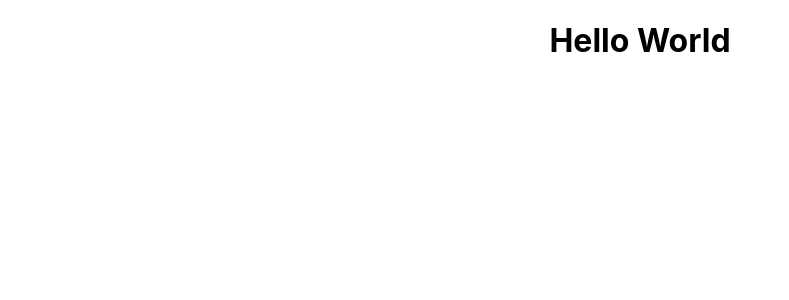
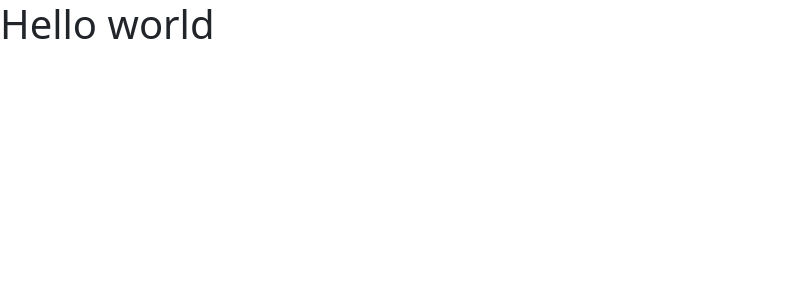
Before and after one commit to owin66/react-my-vay, a React (Create React App) app in the folder my-react-app/: page / in a window 1280 px wide. Shown: the top 300 px of the page, without its empty margins (0-789 px from the left). Built offline with nearby package versions, Linux system fonts and the light colour scheme.

Commit message:
my-react-vay

```diff
--- a/my-react-app/src/App.css
+++ /dev/null
@@ -1,38 +0,0 @@
-.App {
-  text-align: center;
-}
-
-.App-logo {
-  height: 40vmin;
-  pointer-events: none;
-}
-
-@media (prefers-reduced-motion: no-preference) {
-  .App-logo {
-    animation: App-logo-spin infinite 20s linear;
-  }
-}
-
-.App-header {
-  background-color: #282c34;
-  min-height: 100vh;
-  display: flex;
-  flex-direction: column;
-  align-items: center;
-  justify-content: center;
-  font-size: calc(10px + 2vmin);
-  color: white;
-}
-
-.App-link {
-  color: #61dafb;
-}
-
-@keyframes App-logo-spin {
-  from {
-    transform: rotate(0deg);
-  }
-  to {
-    transform: rotate(360deg);
-  }
-}
--- a/my-react-app/src/App.js
+++ /dev/null
@@ -1,12 +0,0 @@
-import logo from './logo.svg';
-import './App.css';
-
-function App() {
-  return (
-    <div className="App">
-      <h1>Hello World</h1>
-    </div>
-  );
-}
-
-export default App;
--- a/my-react-app/src/index.css
+++ /dev/null
@@ -1,13 +0,0 @@
-body {
-  margin: 0;
-  font-family: -apple-system, BlinkMacSystemFont, 'Segoe UI', 'Roboto', 'Oxygen',
-    'Ubuntu', 'Cantarell', 'Fira Sans', 'Droid Sans', 'Helvetica Neue',
-    sans-serif;
-  -webkit-font-smoothing: antialiased;
-  -moz-osx-font-smoothing: grayscale;
-}
-
-code {
-  font-family: source-code-pro, Menlo, Monaco, Consolas, 'Courier New',
-    monospace;
-}
--- a/my-react-app/src/index.js
+++ b/my-react-app/src/index.js
@@ -1,17 +1,8 @@
-import React from 'react';
-import ReactDOM from 'react-dom';
-import './index.css';
-import App from './App';
-import reportWebVitals from './reportWebVitals';
+import React from "react";
+import reactDom from 'react-dom'
+import 'bootstrap/dist/css/bootstrap.css'
 
-ReactDOM.render(
-  <React.StrictMode>
-    <App />
-  </React.StrictMode>,
-  document.getElementById('root')
-);
 
-// If you want to start measuring performance in your app, pass a function
-// to log results (for example: reportWebVitals(console.log))
-// or send to an analytics endpoint. Learn more: https://bit.ly/CRA-vitals
-reportWebVitals();
+const element = <h1>Hello world</h1>
+
+reactDom.render(element,document.getElementById('root'))
--- a/my-react-app/src/reportWebVitals.js
+++ /dev/null
@@ -1,13 +0,0 @@
-const reportWebVitals = onPerfEntry => {
-  if (onPerfEntry && onPerfEntry instanceof Function) {
-    import('web-vitals').then(({ getCLS, getFID, getFCP, getLCP, getTTFB }) => {
-      getCLS(onPerfEntry);
-      getFID(onPerfEntry);
-      getFCP(onPerfEntry);
-      getLCP(onPerfEntry);
-      getTTFB(onPerfEntry);
-    });
-  }
-};
-
-export default reportWebVitals;
```
Also changed, not shown: my-react-app/src/setupTests.js (deleted, +0 -5 lines), my-react-app/src/logo.svg (deleted), 1 other file (tests, documents, lock files or other folders).
